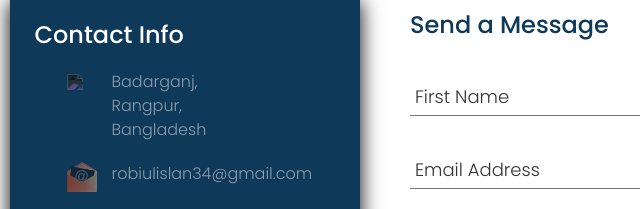
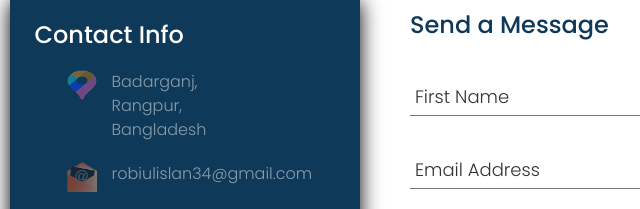
Before and after one commit to robiul580/portfolio, a plain HTML site: page index.html in a window 1280 px wide. Shown: the part 2396-2605 px from the top of the page, 2-642 px from the left. Drawn offline with nearby package versions, Linux system fonts and the light colour scheme.

Commit message:
Update index.html

```diff
--- a/index.html
+++ b/index.html
@@ -13,7 +13,7 @@
     <link href="https://cdn.jsdelivr.net/npm/bootstrap@5.0.2/dist/css/bootstrap.min.css" rel="stylesheet" integrity="sha384-EVSTQN3/azprG1Anm3QDgpJLIm9Nao0Yz1ztcQTwFspd3yD65VohhpuuCOmLASjC" crossorigin="anonymous">
 
     <title>Md. Robiul Islam</title>
-	<link rel="icon" href="logo.jpg" type+image/gif/png">
+	<link rel="icon" href="logo.png" type+image/gif/png">
 	<link rel="stylesheet" href="style.css">
   </head>
   <body>
@@ -134,7 +134,7 @@
 						<h2>Contact Info</h2>
 						<ul class="info">
 							<li>
-								<span><a href="https://www.google.com/maps/place/Rangpur/@25.7563638,89.2320392,13.68z/data=!4m5!3m4!1s0x39e32de6fca6019b:0x9fa496e687f818c8!8m2!3d25.7438535!4d89.2752457" target="blank"><img src="map.jpg"></a></span>
+								<span><a href="https://www.google.com/maps/place/Rangpur/@25.7563638,89.2320392,13.68z/data=!4m5!3m4!1s0x39e32de6fca6019b:0x9fa496e687f818c8!8m2!3d25.7438535!4d89.2752457" target="blank"><img src="map.png"></a></span>
 								<span>Badarganj,<br> Rangpur,<br> Bangladesh</span>
 							</li>
 							<li>
```
